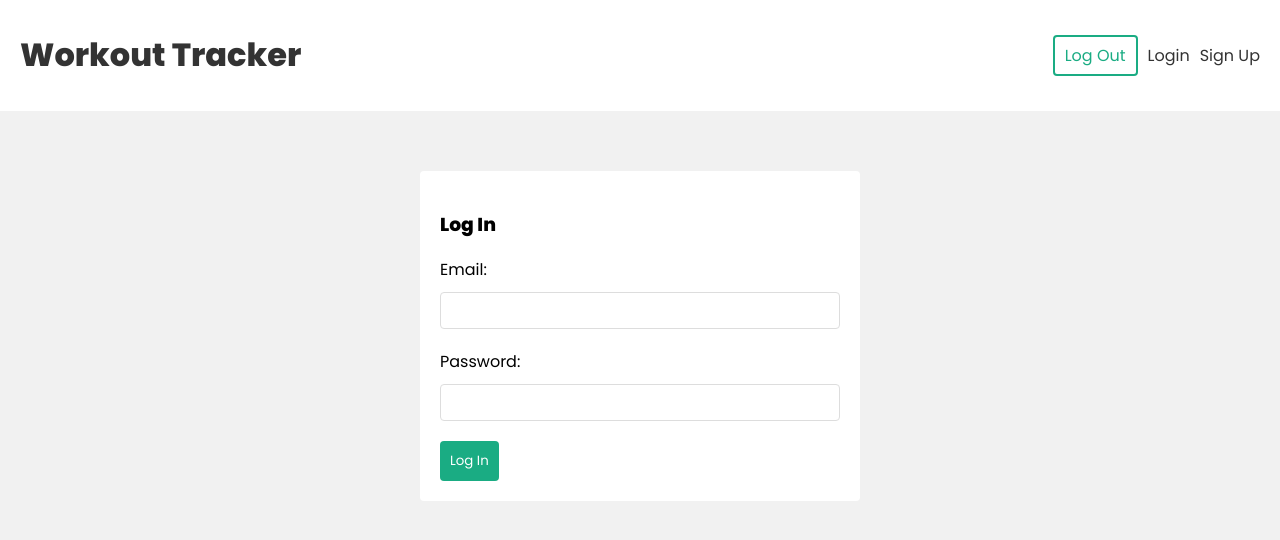
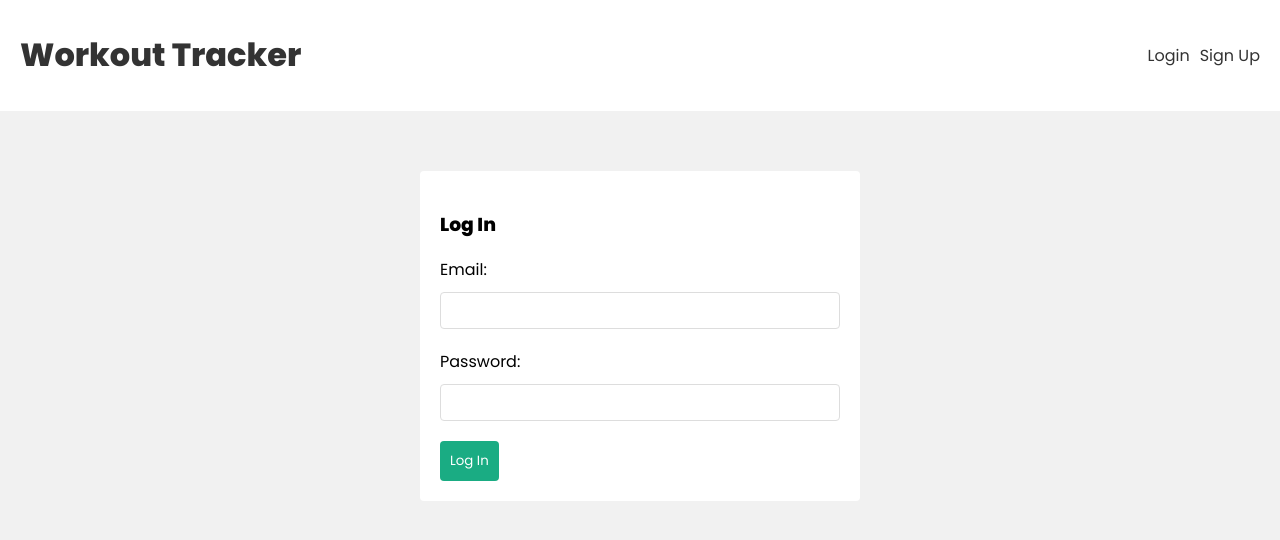
Before and after one commit to FrankBonanno/mern-workout-app, a React (Vite) app in the folder frontend/: page /login in a window 1280 px wide. Shown: the top 540 px of the page. Built offline with nearby package versions, Linux system fonts and the light colour scheme.

Commit message:
users can login, frontend shows user is logged in

```diff
--- a/frontend/src/components/Navbar.jsx
+++ b/frontend/src/components/Navbar.jsx
@@ -1,9 +1,12 @@
 import React from 'react';
 import { Link } from 'react-router-dom';
+
 import { useLogout } from '../hooks/useLogout';
+import { useAuthContext } from '../hooks/useAuthContext';
 
 const Navbar = () => {
     const { logout } = useLogout();
+    const { user } = useAuthContext();
 
     const handleClick = () => {
         logout();
@@ -16,13 +19,18 @@
                     <h1>Workout Tracker</h1>
                 </Link>
                 <nav>
+                    {user && (
                         <div>
+                            <span>{user.email}</span>
                             <button onClick={handleClick}>Log Out</button>
                         </div>
+                    )}
+                    {!user && (
                         <div>
                             <Link to="/login">Login</Link>
                             <Link to="/signup">Sign Up</Link>
                         </div>
+                    )}
                 </nav>
             </div>
         </header>
--- a/frontend/src/context/AuthContext.jsx
+++ b/frontend/src/context/AuthContext.jsx
@@ -1,4 +1,4 @@
-import { createContext, useReducer } from 'react';
+import { createContext, useReducer, useEffect } from 'react';
 
 // Create the Auth context component
 export const AuthContext = createContext();
@@ -19,6 +19,14 @@
         user: null,
     });
 
+    useEffect(() => {
+        const user = JSON.parse(localStorage.getItem('user'));
+
+        if (user) {
+            dispatch({ type: 'LOGIN', payload: user });
+        }
+    }, []);
+
     console.log('AuthContext State: ', state);
 
     return <AuthContext.Provider value={{ ...state, dispatch }}>{children}</AuthContext.Provider>;
--- a/frontend/src/index.css
+++ b/frontend/src/index.css
@@ -116,7 +116,8 @@
     display: flex;
     align-items: center;
 }
-nav a {
+nav a,
+nav button {
     margin-left: 10px;
 }
 nav button {
```
Lines whose indentation alone changed are shown as unchanged.
